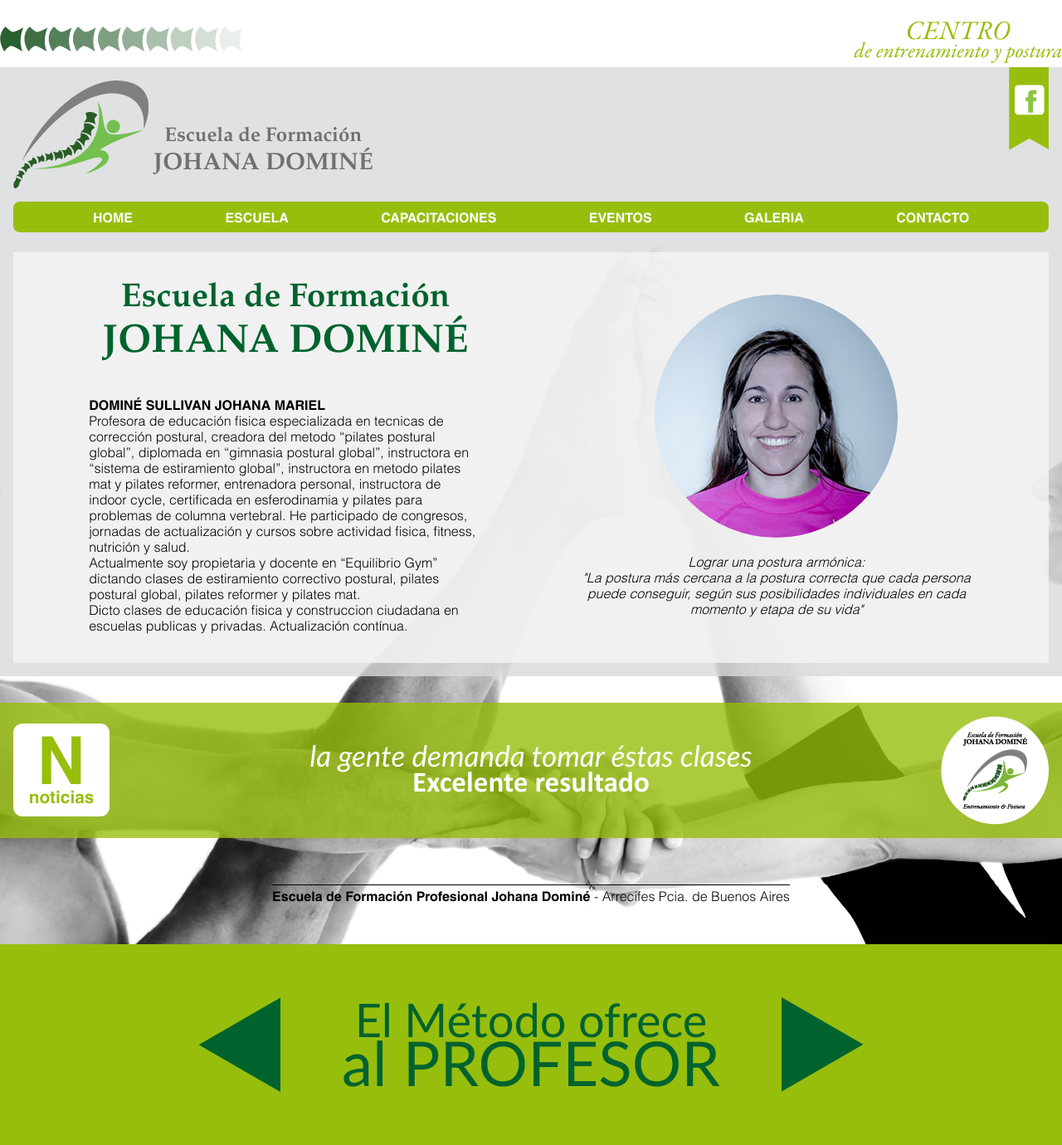
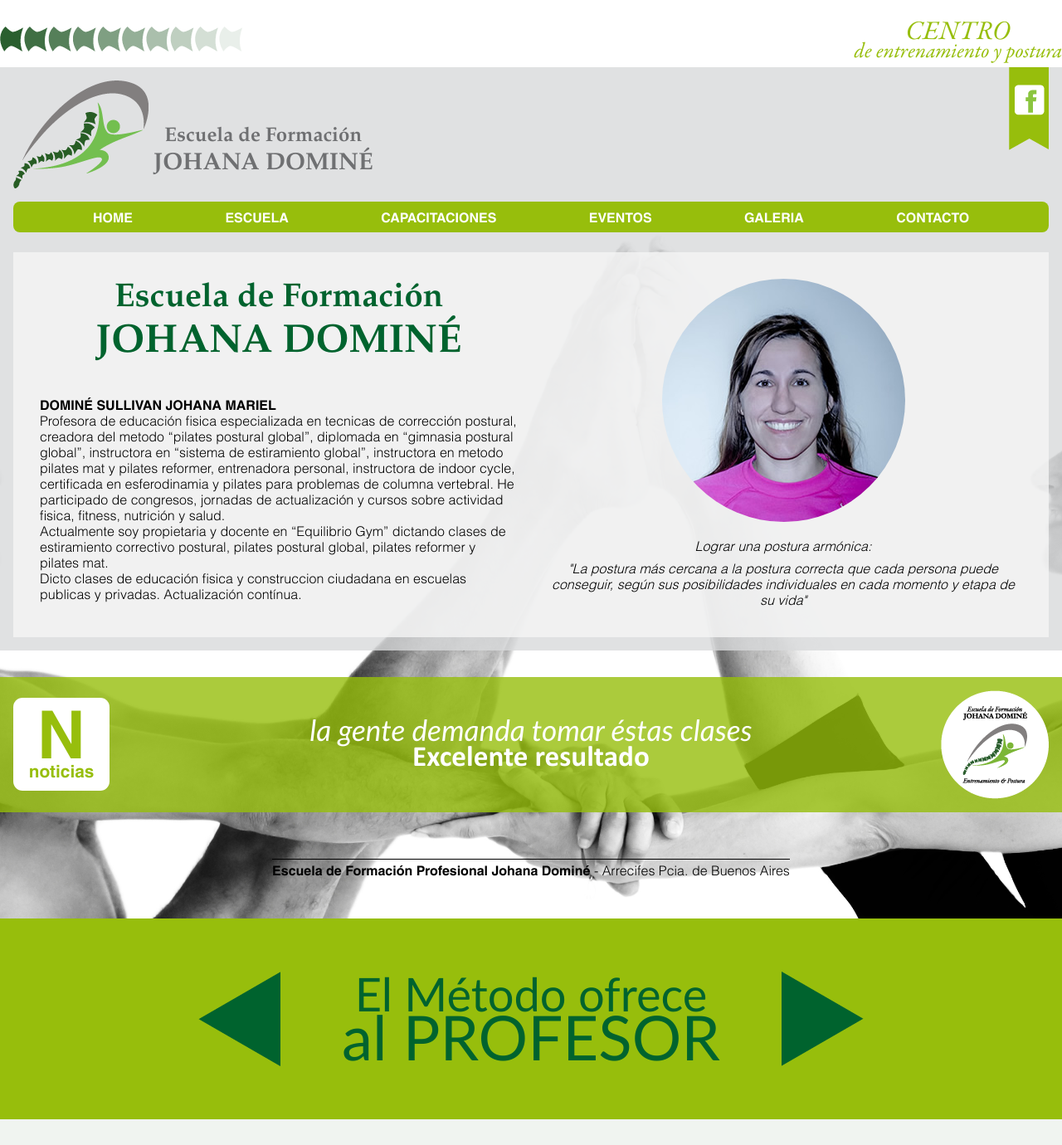
Before and after one commit to roseluxton125/domine, a Django app: page /escuela/ in a window 1280 px wide. Shown: the whole page at 83% size. After the commit the page ends 1349 px from the top, so only its background shows below. Run offline with Django 3.2, Linux system fonts and the light colour scheme; parts of the project's set-up code (start-up, migrations or seed data) failed here and were passed over; some libraries are stand-ins or nearby versions; some web fonts are replaced.

Commit message:
responsive layout dev

```diff
--- a/website/static/css/layout.styl
+++ b/website/static/css/layout.styl
@@ -286,6 +286,8 @@ nav
 	+below(500px)
 		background-position 1% 5%, 99% 5%
 		background-size 10%, 10%
+	+below(376px)
+		background-position 1% 10%, 99% 10%
 
 .slider
 	background-color green-light
@@ -310,7 +312,6 @@ nav
 	.slides
 		margin 0 .4em
 		max-width 560px
-		// width 560px
 		width 60%
 		li
 			position absolute
@@ -337,27 +338,68 @@ nav
 
 /* ==== ESCUELA ====================== */
 
-.two-col
-	display inline-block
-	padding 0 5%
-	vertical-align middle
-	width 40%
-	.logo
-		margin-bottom 1em
-		span
-			color green-dark
+.school
+	column-count 2
+	column-gap 2em
+	.two-col
+		display block
+		vertical-align middle
+		-webkit-break-inside avoid
+		page-break-inside avoid
+		break-inside avoid
+		.logo
+			margin-bottom 1em
+			span
+				color green-dark
+				display block
+				text-align center
+		.name
 			display block
+		.portrait
+			border-radius 50%
+			& + p
+				margin-top 1em
+				span:nth-child(1)
+					display block
+					margin-bottom .5em
+		.teacher-quote
+			display none
+			margin 0 auto
+			margin-bottom 2.5em
+			width 80%
+			img, p
+				display inline-block
+				vertical-align middle
+				+below(700px)
+					display block
+			img
+				margin-right 4%
+				max-width 293px
+				width 30%
+				+below(700px)
+					margin 0 auto
+					width 60%
+			p
+				border-top 1px solid green-light
+				border-bottom 1px solid green-light
+				box-sizing border-box
+				margin 0
+				padding 1em 0
+				width 66%
+				+below(700px)
+					margin 1em auto 0 auto
+					width 100%
+			+below(910px)
+				display block
+			+below(700px)
+				text-align center
+				width 90%
+		&:nth-child(2)
 			text-align center
-	.name
-		display block
-	.portrait
-		border-radius 50%
-		& + p
-			margin-top 1em
-			span:nth-child(1)
-				display block
-	&:nth-child(2)
-		text-align center
+			+below(910px)
+				display none
+	+below(910px)
+		column-count 1
 
 
 /* ==== CAPACITACIONES ====================== */
@@ -487,6 +529,9 @@ nav
 		color grey
 		margin-bottom 1em
 		text-transform uppercase
+	img
+		max-width 325px
+		width 100%
 
 
 /* ==== GALERIA ====================== */
@@ -496,11 +541,20 @@ nav
 	ul
 		column-count 4
 		column-gap 0
+		+below(984px)
+			column-count 3
+		+below(688px)
+			column-count 2
+		+below(392px)
+			column-count 1
 	li
 		overflow hidden
 		position relative
 		figure
 			margin 0
+			left 100%
+			margin-left -200%
+			position relative
 			a
 				display block
 				img
@@ -524,9 +578,9 @@ nav
 					transition all .3s ease-in-out
 					z-index 1
 		&:hover
-			img
-				// transform scale(1.1)
-				width 100%
+			// img
+			// 	// transform scale(1.1)
+			// 	width 100%
 			a:after
 				opacity .7
 	.single
@@ -540,6 +594,8 @@ nav
 .contact
 	form
 		width 50%
+		+below(700px)
+			width 100%
 		label, input:not([type=submit]), textarea
 			display block
 		input:not([type=submit]), textarea
@@ -617,3 +673,4 @@ nav
 		border-bottom 8px solid orange
 	img
 		vertical-align middle
+		width 100%
--- a/website/static/css/styles.css
+++ b/website/static/css/styles.css
@@ -671,34 +709,110 @@ nav.open .burguer .close-icon {
   margin-top: 1.5em;
   padding: 2em;
 }
-.two-col {
-  display: inline-block;
-  padding: 0 5%;
+.school {
+  -webkit-column-count: 2;
+     -moz-column-count: 2;
+          column-count: 2;
+  -webkit-column-gap: 2em;
+     -moz-column-gap: 2em;
+          column-gap: 2em;
+}
+.school .two-col {
+  display: block;
   vertical-align: middle;
-  width: 40%;
+  -webkit-break-inside: avoid;
+  page-break-inside: avoid;
+  -webkit-column-break-inside: avoid;
+          break-inside: avoid;
 }
-.two-col .logo {
+.school .two-col .logo {
   margin-bottom: 1em;
 }
-.two-col .logo span {
+.school .two-col .logo span {
   color: #00632e;
   display: block;
   text-align: center;
 }
-.two-col .name {
+.school .two-col .name {
   display: block;
 }
-.two-col .portrait {
+.school .two-col .portrait {
   border-radius: 50%;
 }
-.two-col .portrait + p {
+.school .two-col .portrait + p {
   margin-top: 1em;
 }
-.two-col .portrait + p span:nth-child(1) {
+.school .two-col .portrait + p span:nth-child(1) {
   display: block;
+  margin-bottom: 0.5em;
 }
-.two-col:nth-child(2) {
+.school .two-col .teacher-quote {
+  display: none;
+  margin: 0 auto;
+  margin-bottom: 2.5em;
+  width: 80%;
+}
+.school .two-col .teacher-quote img,
+.school .two-col .teacher-quote p {
+  display: inline-block;
+  vertical-align: middle;
+}
+@media only screen and (max-width: 700px) {
+  .school .two-col .teacher-quote img,
+  .school .two-col .teacher-quote p {
+    display: block;
+  }
+}
+.school .two-col .teacher-quote img {
+  margin-right: 4%;
+  max-width: 293px;
+  width: 30%;
+}
+@media only screen and (max-width: 700px) {
+  .school .two-col .teacher-quote img {
+    margin: 0 auto;
+    width: 60%;
+  }
+}
+.school .two-col .teacher-quote p {
+  border-top: 1px solid #97be0c;
+  border-bottom: 1px solid #97be0c;
+  box-sizing: border-box;
+  margin: 0;
+  padding: 1em 0;
+  width: 66%;
+}
+@media only screen and (max-width: 700px) {
+  .school .two-col .teacher-quote p {
+    margin: 1em auto 0 auto;
+    width: 100%;
+  }
+}
+@media only screen and (max-width: 910px) {
+  .school .two-col .teacher-quote {
+    display: block;
+  }
+}
+@media only screen and (max-width: 700px) {
+  .school .two-col .teacher-quote {
+    text-align: center;
+    width: 90%;
+  }
+}
+.school .two-col:nth-child(2) {
   text-align: center;
+}
+@media only screen and (max-width: 910px) {
+  .school .two-col:nth-child(2) {
+    display: none;
+  }
+}
+@media only screen and (max-width: 910px) {
+  .school {
+    -webkit-column-count: 1;
+       -moz-column-count: 1;
+            column-count: 1;
+  }
 }
 .training {
   box-sizing: border-box;
--- a/website/static/css/typography.styl
+++ b/website/static/css/typography.styl
@@ -172,10 +172,22 @@ nav
 
 
 .centro-entrenamiento
+	+below(1100px)
+		font-size .7em
+	+below(770px)
+		font-size .5em
+	+below(550px)
+		font-size .25em
 	#about
 		font-size 1.2em
 		span
 			font-weight bold
+		+below(1100px)
+			font-size 1.5em
+		+below(770px)
+			font-size 1.7em
+		+below(550px)
+			font-size 2.2em
 	.bottom-content
 		p
 			font-weight bold
@@ -183,3 +195,5 @@ nav
 				font-size 7em
 			&:nth-child(2)
 				font-size 2.5em
+	h1
+		padding .5em 0
--- a/website/templates/escuela.html
+++ b/website/templates/escuela.html
@@ -8,6 +8,13 @@
 			<span>Escuela de Formación</span>
 			<span>JOHANA DOMINÉ</span>
 		</h2>
+		<div class="teacher-quote">
+			<img class="portrait" src="{% static "img/johana.jpg" %}" alt="Johana Dominé"><!--
+			--><p>
+				<span>Lograr una postura armónica:</span>
+				<span>"La postura más cercana a la postura correcta que cada persona puede conseguir, según sus posibilidades individuales en cada momento y etapa de su vida"</span>
+			</p>
+		</div>
 		<p>
 			<span class="name">DOMINÉ SULLIVAN JOHANA MARIEL</span>
 			Profesora de educación fisica especializada en tecnicas de corrección postural, creadora del metodo “pilates postural global”, diplomada en “gimnasia postural global”, instructora en “sistema de estiramiento global”, instructora en metodo pilates mat y pilates reformer, entrenadora personal, instructora de indoor cycle, certificada en esferodinamia y pilates para problemas de columna vertebral. He participado de congresos, jornadas de actualización y cursos sobre actividad fisica, fitness, nutrición y salud.
```
Also changed, not shown: other parts of website/static/css/styles.css (+72 -3 lines).
